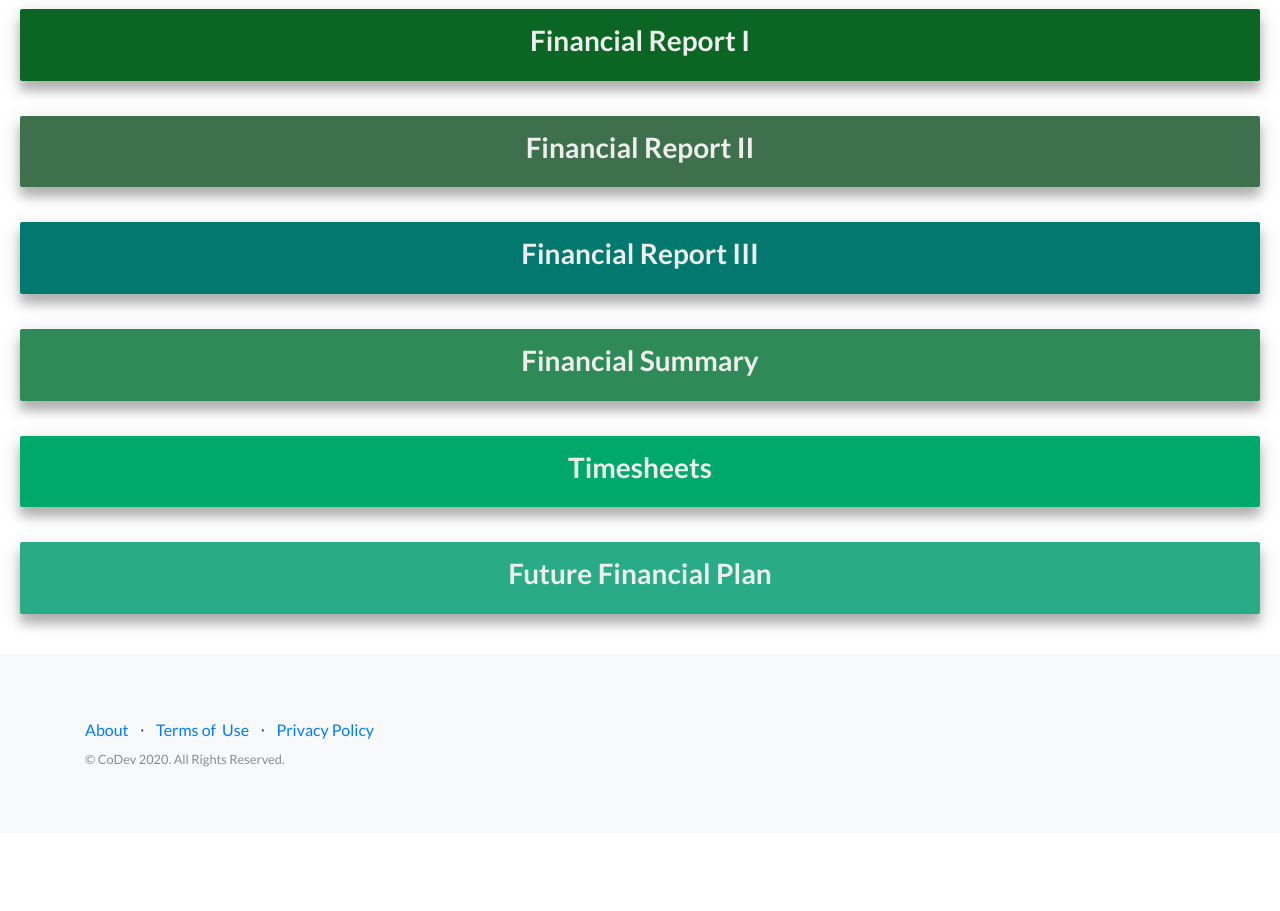
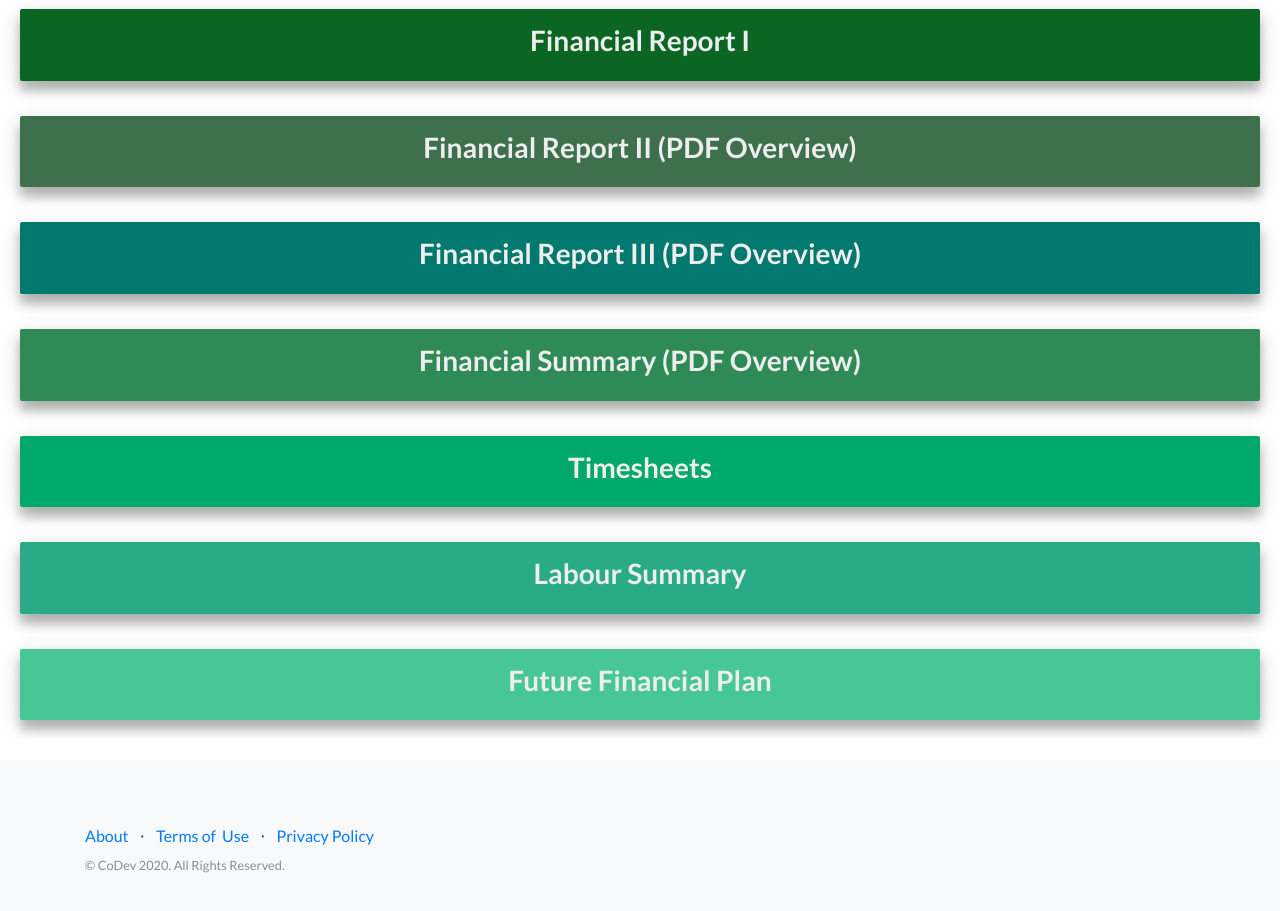
Before and after one commit to SWEngGroup4/scranplan-web, a plain HTML site: page Finance.html in a window 1280 px wide. Shown: the part 820-1731 px from the top of the page. Before the commit the page ends 1653 px from the top, so only its background shows below. Drawn offline with Linux system fonts and the light colour scheme.

Commit message:
Finished finance page

```diff
--- a/Finance.html
+++ b/Finance.html
@@ -129,7 +129,7 @@
 
     <div class="documentationDesc" style="background: #3f704d">
       <div onclick="documentationHeaderPressed(2, false)" class="docHeader">
-        <h3>Financial Report II</h3>
+        <h3>Financial Report II (PDF Overview)</h3>
       </div>
       <div class="spoiler">
           <div class="embed-responsive embed-responsive-4by3">
@@ -140,7 +140,7 @@
 
     <div class="documentationDesc" style="background: #01796f">
         <div onclick="documentationHeaderPressed(3, false)" class="docHeader">
-          <h3>Financial Report III</h3>
+          <h3>Financial Report III (PDF Overview)</h3>
         </div>
         <div class="spoiler">
             <div class="embed-responsive embed-responsive-4by3">
@@ -151,7 +151,7 @@
 
         <div class="documentationDesc" style="background: #2e8b57">
       <div onclick="documentationHeaderPressed(4, false)" class="docHeader">
-        <h3>Financial Summary</h3>
+        <h3>Financial Summary (PDF Overview)</h3>
       </div>
       <div class="spoiler">
         <div class="embed-responsive embed-responsive-4by3">
@@ -507,9 +507,21 @@
     </div>
 
 
+    <div class="documentationDesc" style="background: #29ab87">
+      <div onclick="documentationHeaderPressed(34, false)" class="docHeader">
+        <h3>Labour Summary</h3>
+      </div>
+      <div class="spoiler">
+        <div class="embed-responsive embed-responsive-4by3">
+        <iframe class="embed-responsive-item" src="./documentation/finance/Labour Summary.pdf"></iframe>
+          </div>
+      </div>
+    </div>
 
-    <div class="documentationDesc" style="background: #29ab87">
-        <div onclick="documentationHeaderPressed(34, false)" class="docHeader">
+
+
+    <div class="documentationDesc" style="background: #47c796">
+        <div onclick="documentationHeaderPressed(35, false)" class="docHeader">
           <h3>Future Financial Plan</h3>
         </div>
         <div class="spoiler">
```
Also changed, not shown: 2 other files.
